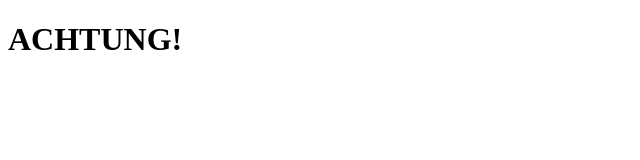
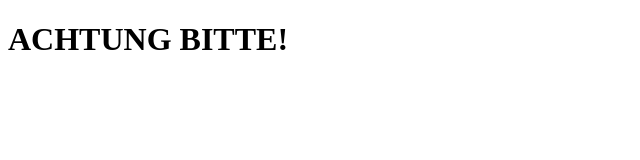
Before and after one commit to asmarcus/FEWD_Class2_CSS, a plain HTML site: page index.html in a window 1280 px wide. Shown: the whole page, without its empty margins (0-640 px from the left). Drawn offline with Linux system fonts and the light colour scheme.

Commit message:
first edit

```diff
--- a/index.html
+++ b/index.html
@@ -4,6 +4,6 @@
         <title>MY STRUCTURE</title>
     </head>
     <body>
-        <h1>ACHTUNG!</h1>
+        <h1>ACHTUNG BITTE!</h1>
     </body>
 </html>
```
